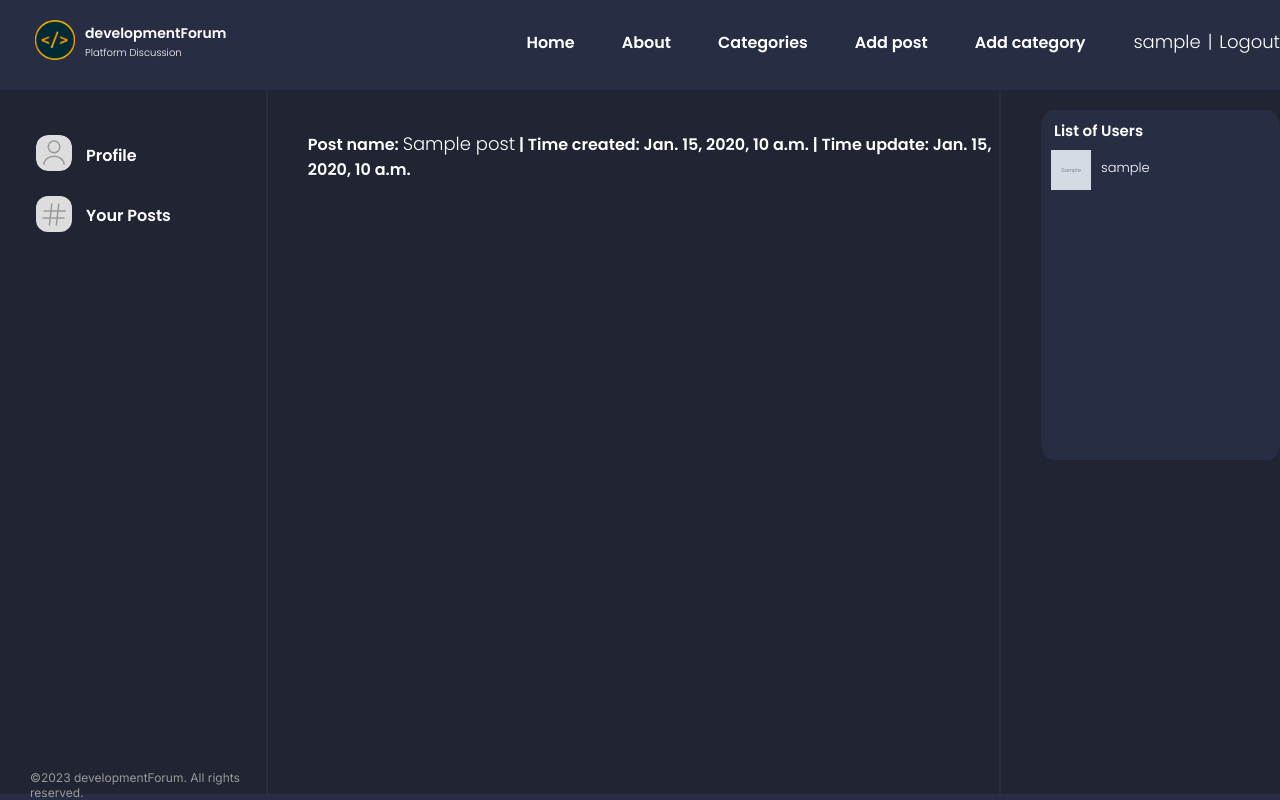
After one commit to shoxxd221/djangoDevForum, a Django app: page /my_posts/ in a window 1280 px wide. The commit adds this page. Run offline with Django 3.2, Linux system fonts and the light colour scheme; a user stored in the database is signed in; tables that the repository leaves empty hold one stand-in row (values such as "Sample post"); grey boxes marked "Sample" are stand-in pictures.

Commit message:
Added my_posts and all_users

```diff
--- a/forumFunctional/static/forumFunctional/css/style.css
+++ b/forumFunctional/static/forumFunctional/css/style.css
@@ -412,3 +412,37 @@ button{
     color: rgb(193, 154, 154);
     font-family: 'Poppins', sans-serif;
 }
+.my-posts{
+    font-family: 'Poppins';
+    color: white;
+    font-weight: 600;
+    display: flex;
+    flex-direction: column;
+    gap: 10px;
+    text-align: left;
+    margin-top: 40px;
+    margin-left: 40px;
+}
+.my-posts a{
+    font-size: 18px;
+    font-weight: 300;
+}
+.all-users{
+    display: flex;
+    flex-direction: column;
+    margin-top: 40px;
+    margin-left: 40px;
+    gap: 30px;
+}
+.all-users img{
+    width: 80px;
+    height: 80px;
+}
+.all-users a{
+    width: auto;
+    color: white;
+    font-family: 'Poppins', sans-serif;
+}
+.all-users hr{
+    width: 95%;
+}
--- a/forumFunctional/templates/forumFunctional/base.html
+++ b/forumFunctional/templates/forumFunctional/base.html
@@ -61,7 +61,7 @@
                     {% else %}
                         <a href="{% url 'registration' %}">Profile</a>
                     {% endif %}
-                    <a href="#">Your Posts</a>
+                    <a href="{% url 'my_posts' %}">Your Posts</a>
                 </div>
             </div>
             <footer class="footer-text">
@@ -79,15 +79,15 @@
                     {% if forloop.counter < 6 %}
                         <div class="user">
                             {% if user.photo %}
-                                <a href="#"><img src="{{ user.photo.url }}" alt="Фото профиля"></a>
+                                <a href="#"><img src="{{ user.photo.url }}" alt="Profile photo"></a>
                                 <a href="#" class="username">{{ user.username }}</a>
                             {% else %}
-                                <a href="#"><img src="{% static 'forumFunctional/images/default-avatar.png' %}" alt="Фото профиля"></a>
+                                <a href="#"><img src="{% static 'forumFunctional/images/default-avatar.png' %}" alt="Profile photo"></a>
                                 <a href="#" class="username">{{ user.username }}</a>
                             {% endif %}
                         </div>
                     {% elif forloop.counter == 6 %}
-                        <a href="#" class="see-more">See more</a>
+                        <a href="{% url 'all_users' %}" class="see-more">See more</a>
                     {% endif %}
                 {% endfor %}
             </div>
--- /dev/null
+++ b/forumFunctional/templates/forumFunctional/my_posts.html
@@ -0,0 +1,13 @@
+{% extends 'forumFunctional/base.html' %}
+
+{% block content %}
+    <div class="my-posts">
+        {% if posts %}
+            {% for post in posts %}
+                <p>Post name: <a href="#">{{ post.title }}</a> | Time created: {{ post.time_create }} | Time update: {{ post.time_update }}</p>
+            {% endfor %}
+        {% else %}
+            <h1>You have no posts</h1>
+        {% endif %}
+    </div>
+{% endblock %}
--- a/forumFunctional/templates/forumFunctional/my_profile.html
+++ b/forumFunctional/templates/forumFunctional/my_profile.html
@@ -26,7 +26,7 @@
                 <a href="#">{{ post.title }}</a>
             {% endif %}
         {% endfor %}
-        <p>Post which you commented</p>
+        <p>Post which you commented:</p>
         {% for post in commented_posts %}
             <a href="#">{{ post.title }}</a>
         {% endfor %}
--- a/forumFunctional/urls.py
+++ b/forumFunctional/urls.py
@@ -11,6 +11,8 @@ urlpatterns = [
     path('category/<slug:category_slug>/', ShowCategory, name='category'),
     path('category/<slug:category_slug>/<slug:post_slug>/', ShowPost, name='post'),
     path('posts/', Posts.as_view(), name='posts'),
+    path('my_posts/', MyPosts.as_view(), name='my_posts'),
+    path('all_users/', AllUsers.as_view(), name='all_users'),
     path('login/', Login.as_view(), name='login'),
     path('logout/', logout_user, name='logout'),
     path('about/', About.as_view(), name='about'),
--- a/forumFunctional/views.py
+++ b/forumFunctional/views.py
@@ -108,6 +108,26 @@ class AddCategory(LoginRequiredMixin, DataMixin, CreateView):
         return super().dispatch(request, *args, **kwargs)
 
 
+class MyPosts(LoginRequiredMixin, DataMixin, TemplateView):
+    template_name = 'forumFunctional/my_posts.html'
+
+    def get_context_data(self, **kwargs):
+        context = super().get_context_data(**kwargs)
+        context['posts'] = Post.objects.filter(user=self.request.user)
+        c_def = self.get_user_context(title='My posts')
+        return dict(list(context.items()) + list(c_def.items()))
+
+
+class AllUsers(DataMixin, TemplateView):
+    template_name = 'forumFunctional/all_users.html'
+
+    def get_context_data(self, **kwargs):
+        context = super().get_context_data(**kwargs)
+        context['users'] = User.objects.all()
+        c_def = self.get_user_context(title='All users')
+        return dict(list(context.items()) + list(c_def.items()))
+
+
 class Login(UserPassesTestMixin, DataMixin, LoginView):
     form_class = LoginForm
     template_name = 'forumFunctional/login.html'
```
Also changed, not shown: forumFunctional/templates/forumFunctional/all_users.html (added, +16 -0 lines).
